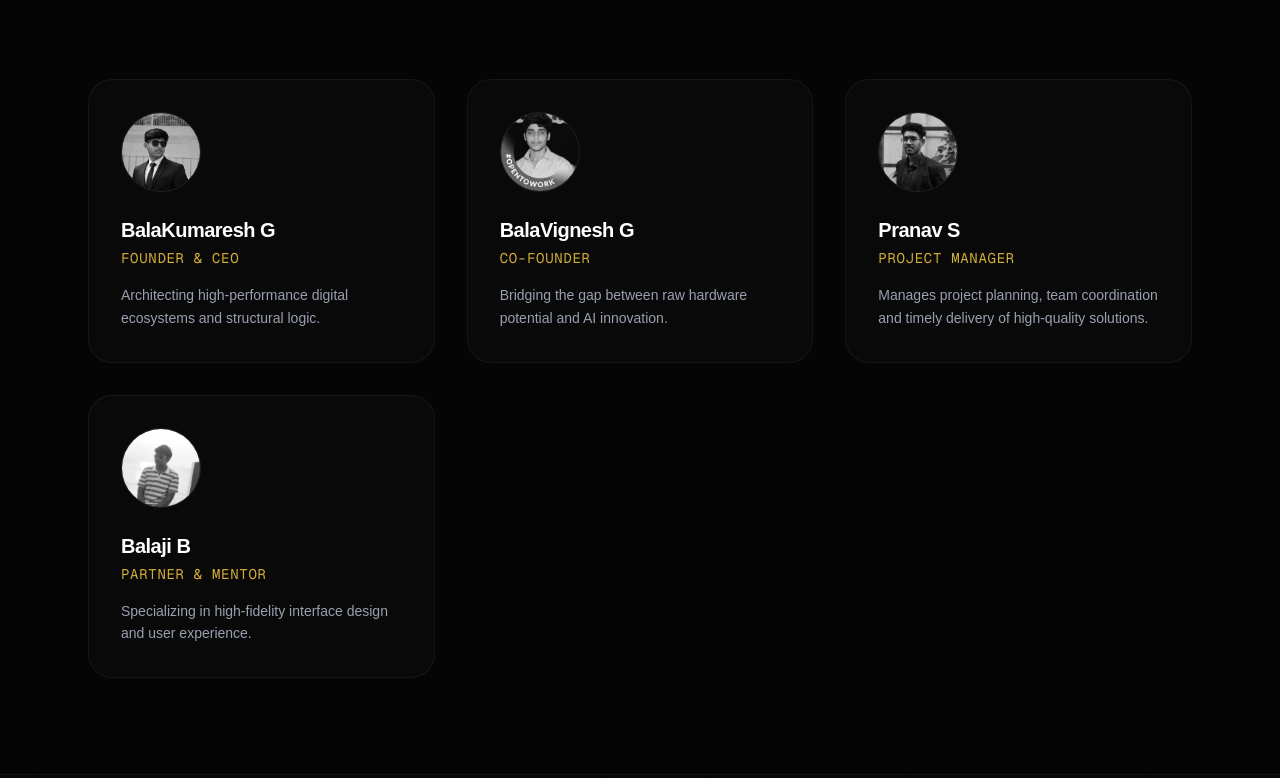
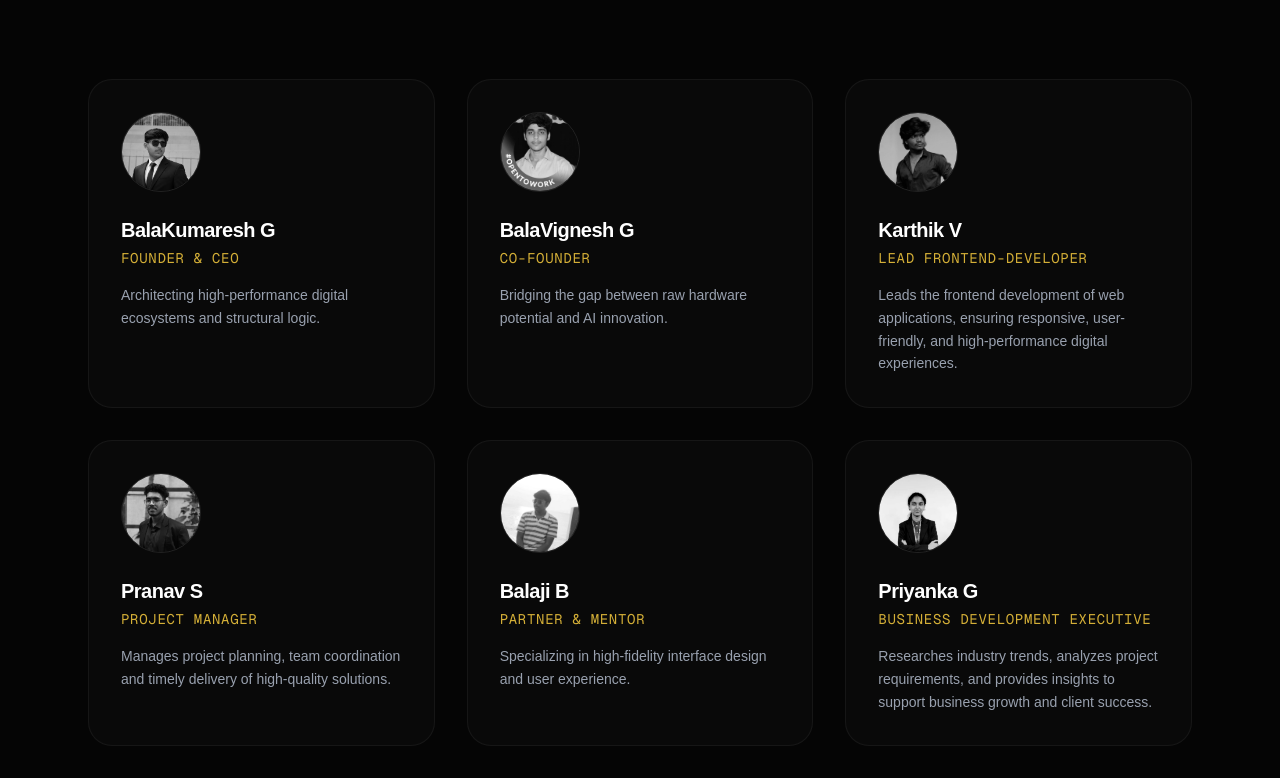
Before and after one commit to karthik26-hub-lab/elvesperia-website, a Next.js app: page / in a window 1280 px wide. Shown: the part 3282-4060 px from the top of the page. Built offline with nearby package versions, Linux system fonts and the light colour scheme.

Commit message:
Add Karthik V and Priyanka G to team members

```diff
--- a/src/components/team.jsx
+++ b/src/components/team.jsx
@@ -6,8 +6,10 @@ import { motion } from 'framer-motion';
 const teamMembers = [
   { name: 'BalaKumaresh G', role: 'FOUNDER & CEO', bio: 'Architecting high-performance digital ecosystems and structural logic.' , img: '/team/bala-kumaresh.jpg'},
   { name: 'BalaVignesh G', role: 'CO-FOUNDER', bio: 'Bridging the gap between raw hardware potential and AI innovation.' , img: '/team/bala-vignesh.jpg'},
+  { name: 'Karthik V', role: 'LEAD FRONTEND-DEVELOPER', bio: 'Leads the frontend development of web applications, ensuring responsive, user-friendly, and high-performance digital experiences.', img:'/team/karthik.jpg'},
   { name: 'Pranav S', role: 'PROJECT MANAGER', bio: 'Manages project planning, team coordination and timely delivery of high-quality solutions.' , img: '/team/pranav.jpeg'},
-  { name: 'Balaji B', role: 'PARTNER & MENTOR', bio: 'Specializing in high-fidelity interface design and user experience.' , img: '/team/balaji.jpg'}
+  { name: 'Balaji B', role: 'PARTNER & MENTOR', bio: 'Specializing in high-fidelity interface design and user experience.' , img: '/team/balaji.jpg'},
+  { name: 'Priyanka G', role: 'BUSINESS DEVELOPMENT EXECUTIVE', bio: 'Researches industry trends, analyzes project requirements, and provides insights to support business growth and client success.', img:'/team/priyanka.jpeg'}
 ];
 
 export default function Team() {
```
